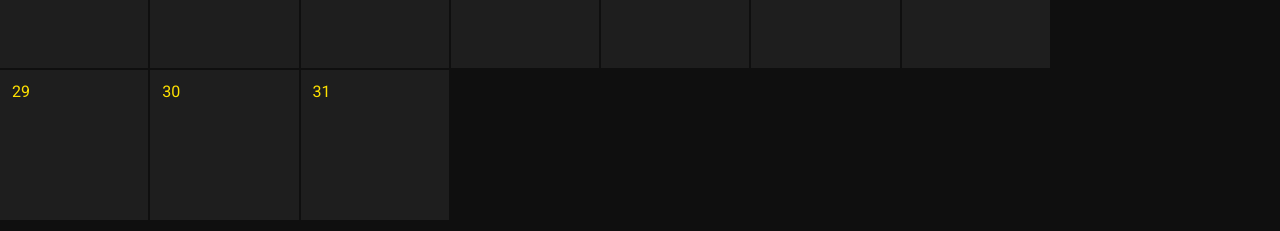
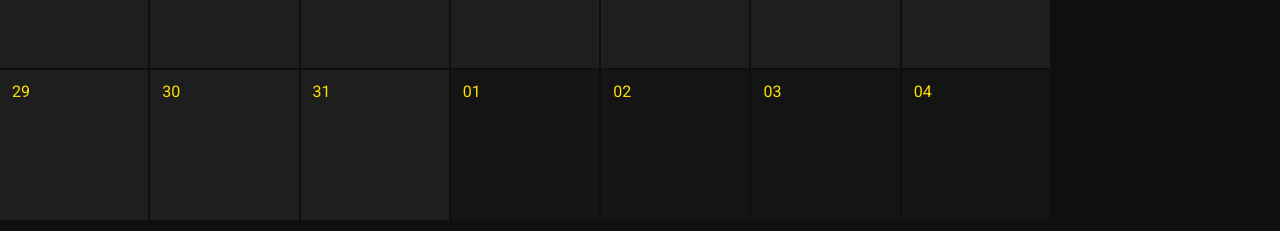
Before and after one commit to Zeilar/planner, a React (Create React App) app: page / in a window 1280 px wide. Shown: the part 566-797 px from the top of the page. Built offline with nearby package versions, Linux system fonts and the light colour scheme.

Commit message:
Added filler days so grid is always 7 * 5

```diff
--- a/src/components/Calendar.jsx
+++ b/src/components/Calendar.jsx
@@ -34,6 +34,10 @@ export default function Calendar() {
 	const [year, setYear] = useState(now.getFullYear());
 
 	const days = getDaysFromMonth(month, year);
+	const fillerDays = getDaysFromMonth(month >= months.length - 1 ? 0 : month + 1, year).slice(
+		0,
+		35 - days.length
+	);
 
 	function isToday(date) {
 		const now = new Date();
@@ -78,6 +82,11 @@ export default function Calendar() {
 					<Day className={classNames({ active: isToday(day) })} key={i}>
 						<DayNumber>{dayjs(day).format("DD")}</DayNumber>
 					</Day>
+				))}
+				{fillerDays.map((day, i) => (
+					<FillerDay className={classNames({ active: isToday(day) })} key={i}>
+						<DayNumber>{dayjs(day).format("DD")}</DayNumber>
+					</FillerDay>
 				))}
 			</Days>
 		</Container>
@@ -135,6 +144,10 @@ const Day = styled.div`
 	}
 `;
 
+const FillerDay = styled(Day)`
+	background-color: rgb(20, 20, 20);
+`;
+
 const DayNumber = styled.span`
 	margin-left: 0.75rem;
 	margin-top: 0.75rem;
```
